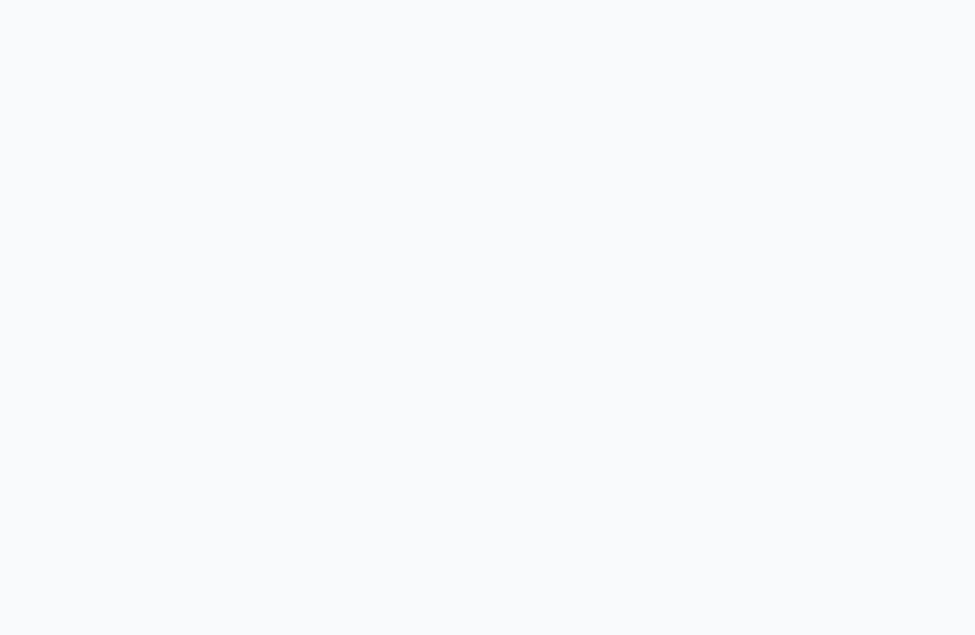
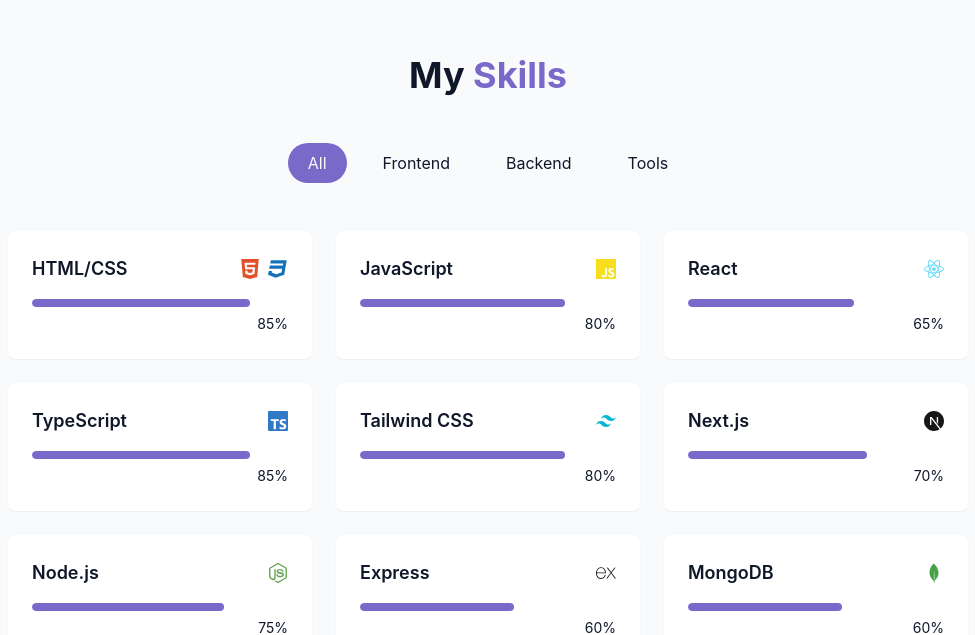
Before and after one commit to eidertapasco/portfolio-eider, a React (Vite) app: page / in a window 1280 px wide. Shown: the part 1547-2182 px from the top of the page, without its empty margins (152-1127 px from the left). Before the commit the page ends 1506 px from the top, so only its background shows below. Built offline with nearby package versions, Linux system fonts and the light colour scheme.

Commit message:
feat: add skills section to home page
Add category filters, themed skill icons, and accessible proficiency bars; integrate the section into the home page.

```diff
--- a/package.json
+++ b/package.json
@@ -17,6 +17,7 @@
     "lucide-react": "^1.46.0",
     "react": "^19.2.8",
     "react-dom": "^19.2.8",
+    "react-icons": "^5.7.0",
     "react-router-dom": "^7.18.4",
     "tailwind-merge": "^3.7.0",
     "tailwindcss": "^4.3.3"
--- /dev/null
+++ b/src/components/SkillsSection.jsx
@@ -0,0 +1,155 @@
+import { useState } from "react";
+import { cn } from "@/lib/utils";
+import { FaCss3 } from "react-icons/fa6";
+import { VscVscode } from "react-icons/vsc";
+import {
+    SiHtml5, SiJavascript, SiReact, SiTypescript, SiTailwindcss,
+    SiNextdotjs, SiNodedotjs, SiExpress, SiMongodb, SiPostgresql, SiGraphql,
+    SiGit, SiGithub, SiDocker, SiFigma,
+    SiPostman, SiRabbitmq,
+} from "react-icons/si";
+
+const skills = [
+    //Frontend
+    {name: "HTML/CSS", level: 85, category: "frontend", icon: [SiHtml5, FaCss3]},
+    {name: "JavaScript", level: 80, category: "frontend", icon: [SiJavascript]},
+    {name: "React", level: 65, category: "frontend", icon: [SiReact]},
+    {name: "TypeScript", level: 85, category: "frontend", icon: [SiTypescript]},
+    {name: "Tailwind CSS", level: 80, category: "frontend", icon: [SiTailwindcss]},
+    {name: "Next.js", level: 70, category: "frontend", icon: [SiNextdotjs]},
+
+    //Backend
+    {name: "Node.js", level: 75, category: "backend", icon: [SiNodedotjs]},
+    {name: "Express", level: 60, category: "backend", icon: [SiExpress]},
+    {name: "MongoDB", level: 60, category: "backend", icon: [SiMongodb]},
+    {name: "PostgreSQL", level: 90, category: "backend", icon: [SiPostgresql]},
+    {name: "GraphQL", level: 40, category: "backend", icon: [SiGraphql]},
+
+    //Tools
+    {name: "Git/Github", level: 90, category: "tools", icon: [SiGit, SiGithub]},
+    {name: "Docker", level: 50, category: "tools", icon: [SiDocker]},
+    {name: "Figma", level: 70, category: "tools", icon: [SiFigma]},
+    {name: "VS Code", level: 95, category: "tools", icon: [VscVscode]},
+    {name: "Postman", level: 75, category: "tools", icon: [SiPostman]},
+    {name: "RabbitMQ", level: 65, category: "tools", icon: [SiRabbitmq]},
+];
+
+
+const skillIconColors = new Map([
+    [SiHtml5, "#E34F26"], [FaCss3, "#1572B6"], [SiJavascript, "#F7DF1E"],
+    [SiReact, "#61DAFB"], [SiTypescript, "#3178C6"], [SiTailwindcss, "#06B6D4"],
+    [SiNodedotjs, "#5FA04E"], [SiExpress, "#FFFFFF"], [SiMongodb, "#47A248"],
+    [SiPostgresql, "#4169E1"], [SiGraphql, "#E10098"], [SiGit, "#F05032"],
+    [SiDocker, "#2496ED"], [SiFigma, "#F24E1E"], [VscVscode, "#007ACC"],
+    [SiPostman, "#FF6C37"], [SiRabbitmq, "#FF6600"],
+]);
+
+const monochromeIcons = new Set([
+    SiNextdotjs,
+    SiGithub,
+    SiExpress,
+]);
+
+// const iconsWithLightTile = new Set([
+//     SiPostgresql,
+// ]);
+
+const categories = ["all", "frontend", "backend", "tools"];
+
+export const SkillsSection = () => {
+    const [activeCategory, setActiveCategory] = useState("all");
+
+    const filteredSkills = skills.filter(
+        (skill) => activeCategory === "all" || skill.category === activeCategory
+    );
+
+    return (
+        <section id="skills" className="py-24 relative bg-secondary/30">
+            <div className="container mx-auto max-w-5xl">
+                <h2 className="text-3xl md:text-4xl font-bold mb-12 text-center">
+                    My <span className="text-primary">Skills</span>
+                </h2>
+
+                <div className="flex flex-wrap justify-center gap-4 mb-12">
+                    {categories.map((category) => (
+                        <button
+                            key={category}
+                            onClick={() => setActiveCategory(category)}
+                            aria-pressed={activeCategory === category}
+                            className={cn(
+                                "px-5 py-2 rounded-full transition-colors duration-300 capitalize",
+                                activeCategory === category
+                                    ? "bg-primary text-primary-foreground"
+                                    : "bg-secondary/70 text-foreground hover:bg-secondary"
+                            )}
+                        >
+                            {category}
+                        </button>
+                    ))}
+                </div>
+
+                <div className="grid grid-cols-1 sm:grid-cols-2 lg:grid-cols-3 gap-6">
+                    {filteredSkills.map((skill) => (
+                        <div
+                            key={skill.name}
+                            className="bg-card p-6 rounded-lg shadow-xs card-hover"
+                        >
+                            <div className="flex items-center justify-between mb-4">
+                                <h3 className="font-semibold text-lg"> {skill.name} </h3>
+
+                                <div className="flex items-center gap-2">
+                                    {skill.icon.map((Icon) => {
+                                        const isMonochrome = monochromeIcons.has(Icon);
+
+                                        return (
+                                            <span
+                                                key={Icon.name}
+                                                className={cn(
+                                                    "skill-icon inline-flex items-center justify-center",
+                                                    isMonochrome && "skill-icon--monochrome",
+                                                    // iconsWithLightTile.has(Icon) && "skill-icon-tile"
+                                                )}
+                                            >
+                                                <Icon
+                                                    className="text-xl"
+                                                    style={
+                                                        isMonochrome
+                                                            ? undefined
+                                                            : skillIconColors.has(Icon)
+                                                                ? { color: skillIconColors.get(Icon) }
+                                                                : undefined
+                                                    }
+                                                    aria-hidden="true"
+                                                />
+                                            </span>
+                                        );
+                                    })}
+                                </div>
+                            </div>
+
+                            <div
+                                role="progressbar"
+                                aria-label={`${skill.name} proficiency`}
+                                aria-valuemin={0}
+                                aria-valuemax={100}
+                                aria-valuenow={skill.level}
+                                className="w-full bg-secondary/50 h-2 rounded-full overflow-hidden"
+                            >
+                                <div
+                                    className="bg-primary h-2 rounded-full origin-left animate-[grow_1.5s_ease-out]"
+                                    style={{ width: skill.level + "%" }}
+                                />
+                            </div>
+
+                            <div className="text-right mt-1">
+                                <span className="text-sm text-muted-foreground">
+                                    {skill.level}%
+                                </span>
+                            </div>
+                        </div>
+                    ))}
+                </div>
+            </div>
+        </section>
+    );
+};
--- a/src/index.css
+++ b/src/index.css
@@ -73,6 +73,8 @@
     --primary-foreground: 210 40% 98%;
 
     --border: 214 32% 91%;
+
+    --skill-icon-monochrome: 0 0% 9%;
   }
   .dark {
     --background: 222 47% 4%;
@@ -84,6 +86,8 @@
     --primary-foreground: 213 31% 91%;
 
     --border: 217 33% 20%;
+
+    --skill-icon-monochrome: 0 0% 100%;
   }
 
   * {
@@ -154,6 +158,25 @@
   box-shadow: 0 0 10px 5px rgba(255, 255, 255, 0.3);
 }
 
+/* Skill icons */
+.skill-icon {
+  flex-shrink: 0;
+  line-height: 1;
+}
+
+.skill-icon svg {
+  display: block;
+}
+
+/* Iconos monocromáticos según el tema */
+.skill-icon--monochrome {
+  color: hsl(var(--skill-icon-monochrome));
+}
+
+.skill-icon--monochrome svg {
+  color: inherit;
+}
+
 #root {
   max-width: 100%;
   margin: 0 auto;
--- a/src/pages/Home.jsx
+++ b/src/pages/Home.jsx
@@ -3,6 +3,7 @@
 import { NavBar } from "@/components/NavBar";
 import { HeroSection } from "@/components/HeroSection"
 import { AboutSection } from "../components/AboutSection";
+import { SkillsSection } from "../components/SkillsSection";
 
 export const Home = () => {
     return (
@@ -20,7 +21,8 @@
             { /* Main Content */}
             <main>
                 <HeroSection />
-                <AboutSection/>
+                <AboutSection />
+                <SkillsSection />
             </main>
 
             {/* Footer */}
```
Also changed, not shown: 1 other file (tests, documents, lock files or other folders).
